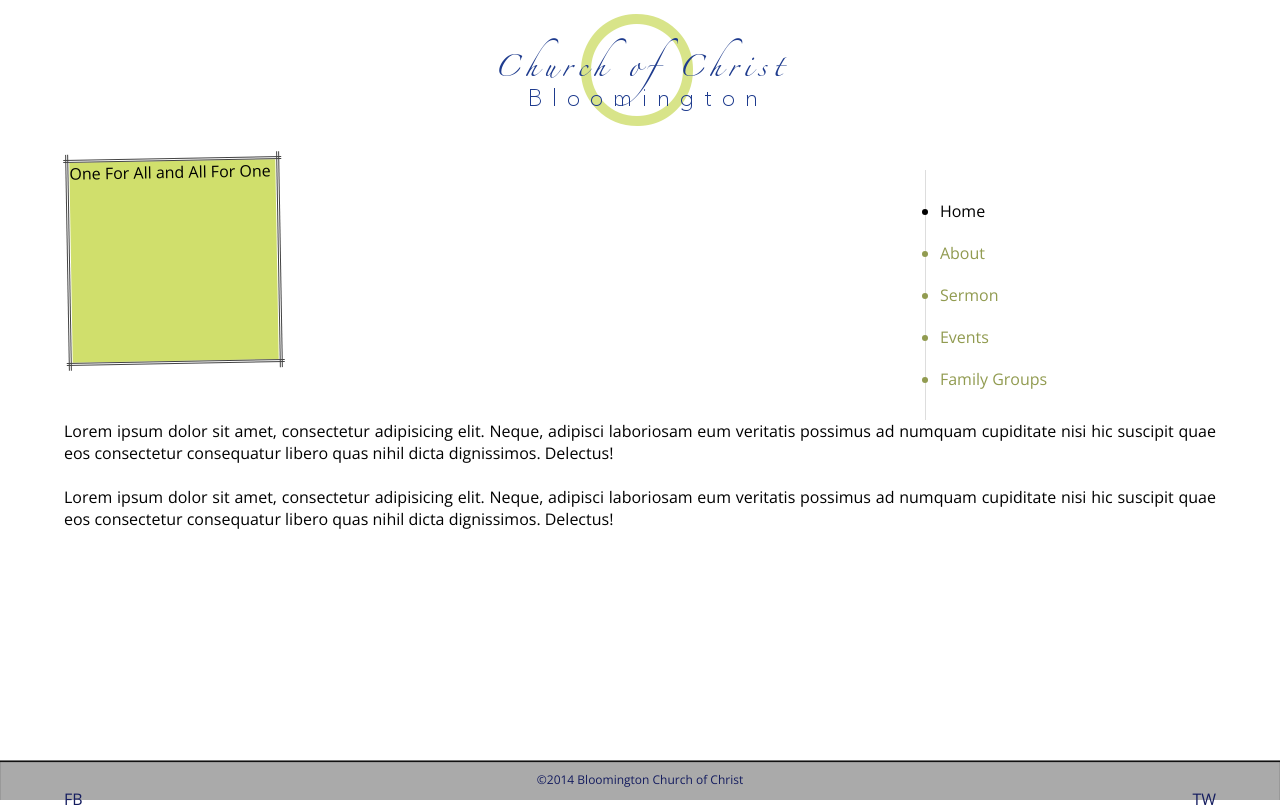
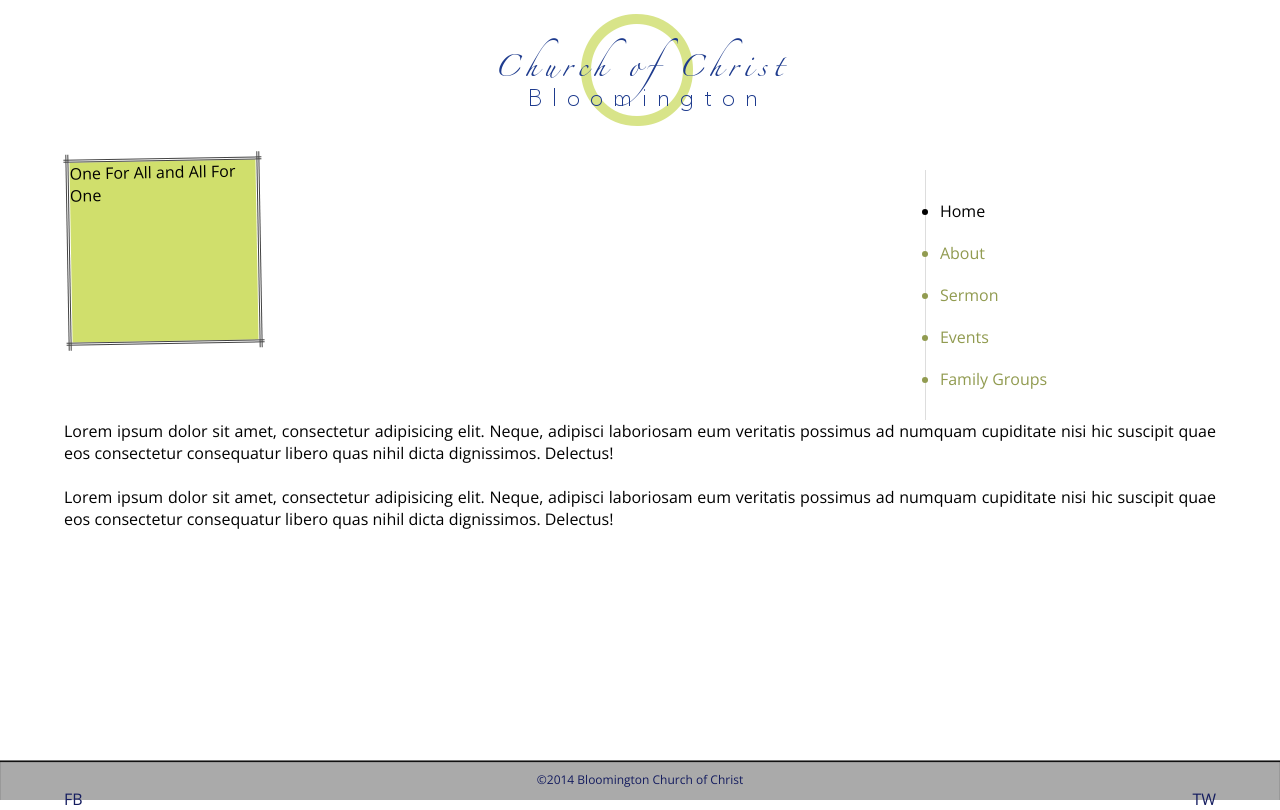
Before and after one commit to mnicpt/blcoc, a website: page index.html in a window 1280 px wide. Drawn offline with nearby package versions, Linux system fonts and the light colour scheme.

Commit message:
Changed sketchy box dimensions

```diff
--- a/public/css/scss/blcoc.scss
+++ b/public/css/scss/blcoc.scss
@@ -80,7 +80,7 @@ header{
 }
 
 /* Sketchy Box */
-$box-size:220px;
+$box-size:200px;
 $sketchy-border-style:3px double #444;
 @mixin sketchy-rotation($degrees){
   -webkit-transform: rotate($degrees + deg);
```
Also changed, not shown: public/css/blcoc.min.css.
